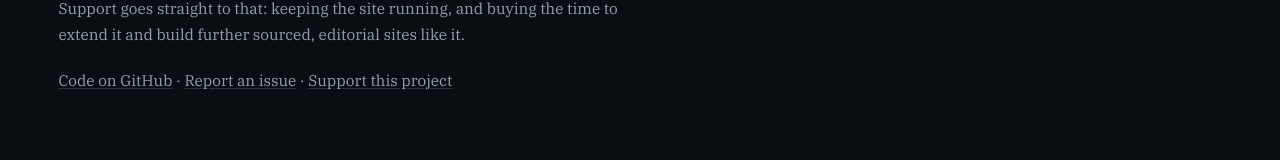
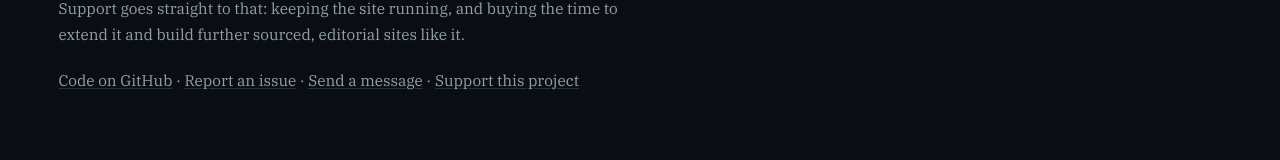
Before and after one commit to pmamico/almostdoomsday.com, a plain HTML site: page src/template.html in a window 1280 px wide. Shown: the part 3189-3349 px from the top of the page. Drawn offline with nearby package versions, Linux system fonts and the light colour scheme.

Commit message:
[docs] Add a mailto link beside the GitHub and issue links

```diff
--- a/src/template.html
+++ b/src/template.html
@@ -701,6 +701,7 @@
         <p class="about-links">
           <a href="https://github.com/pmamico/almostdoomsday.com">Code on GitHub</a> &middot;
           <a href="https://github.com/pmamico/almostdoomsday.com/issues">Report an issue</a> &middot;
+          <a href="mailto:papp.mico@gmail.com">Send a message</a> &middot;
           <a href="https://paypal.me/pmamico">Support this project</a>
         </p>
       </div>
```
Also changed, not shown: site/index.html (+1 -0 lines), 1 other file.
